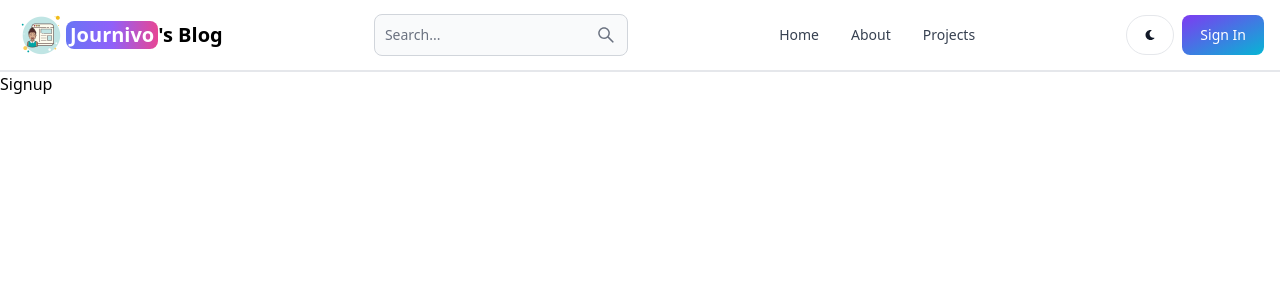
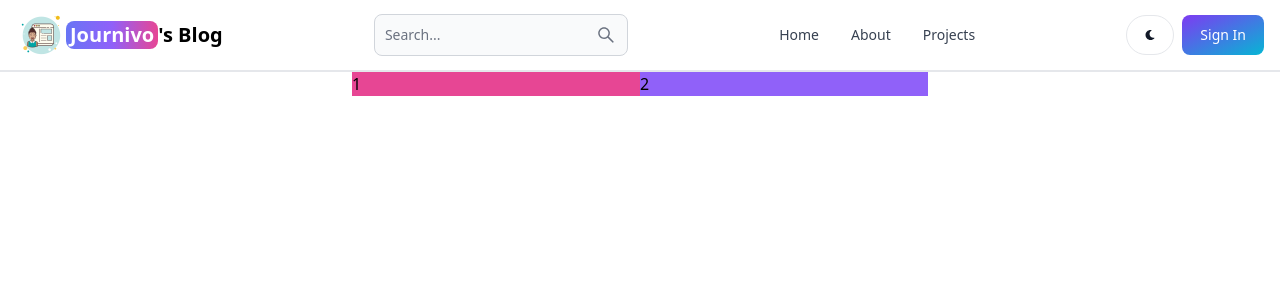
Before and after one commit to happiestt-talha/Journivo, a React (Create React App) app in the folder client/: page /sign-up in a window 1280 px wide. Shown: the top 300 px of the page. Built offline with nearby package versions, Linux system fonts and the light colour scheme.

Commit message:
configuered navlinks

```diff
--- a/client/src/components/Header.jsx
+++ b/client/src/components/Header.jsx
@@ -6,6 +6,23 @@ import logo from '../assets/icons/blog-50.png'
 
 export default function Header() {
     const path = useLocation().pathname;
+    const data = [
+        {
+            id: 1,
+            name: 'Home',
+            path: '/'
+        },
+        {
+            id: 2,
+            name: 'About',
+            path: '/about'
+        },
+        {
+            id: 3,
+            name: 'Projects',
+            path: '/projects'
+        }
+    ]
     return (
         <Navbar className='border-b-2'>
             <Link to="/" className="flex items-center">
@@ -29,9 +46,11 @@ export default function Header() {
                     className='hidden lg:inline'
                 />
             </form>
+
             <Button className='w-12 h-10 lg:hidden' color='gray' pill>
                 <AiOutlineSearch />
             </Button>
+
             <div className='flex gap-2 md:order-2'>
                 <Button className='w-12 h-10 hidden sm:inline' color='gray' pill>
                     <FaMoon />
@@ -42,15 +61,18 @@ export default function Header() {
                 <Navbar.Toggle />
             </div>
             <Navbar.Collapse>
-                <Navbar.Link active={path === "/"} as={'div'}>
-                    <Link to='/'>Home</Link>
-                </Navbar.Link>
-                <Navbar.Link active={path === "/about"} as={'div'}>
-                    <Link to='/about'>About</Link>
-                </Navbar.Link>
-                <Navbar.Link active={path === "/projects"} as={'div'}>
-                    <Link to='/projects'>Projects</Link>
-                </Navbar.Link>
+                {
+                    data.map((item) => (
+                        <Navbar.Link
+                            key={item.id}
+                            active={path === item.path}
+                            as={Link}
+                            to={item.path}
+                        >
+                            {item.name}
+                        </Navbar.Link>
+                    ))
+                }
             </Navbar.Collapse>
         </Navbar>
     );
--- a/client/src/pages/Signup.jsx
+++ b/client/src/pages/Signup.jsx
@@ -2,7 +2,20 @@ import React from 'react'
 
 const Signup = () => {
     return (
-        <div>Signup</div>
+        <>
+            <div className='max-h-screen'>
+                <div className='flex max-w-xl mx-auto'>
+                    {/* Left */}
+                    <div className=' w-1/2 bg-pink-500'>
+                        1
+                    </div>
+                    {/* Right */}
+                    <div className=' w-1/2  bg-purple-500'>
+                        2
+                    </div>
+                </div>
+            </div>
+        </>
     )
 }
 
```
